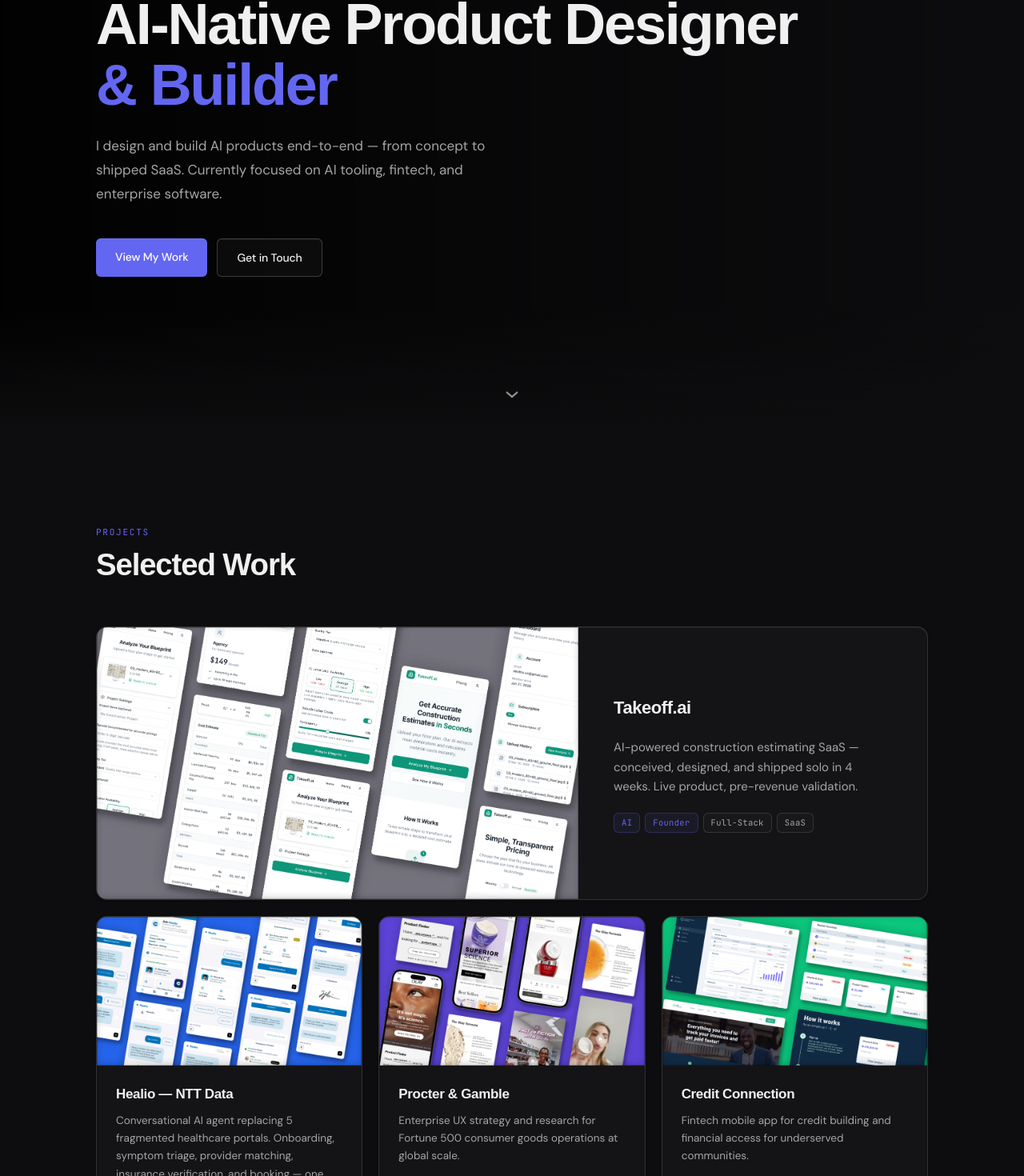
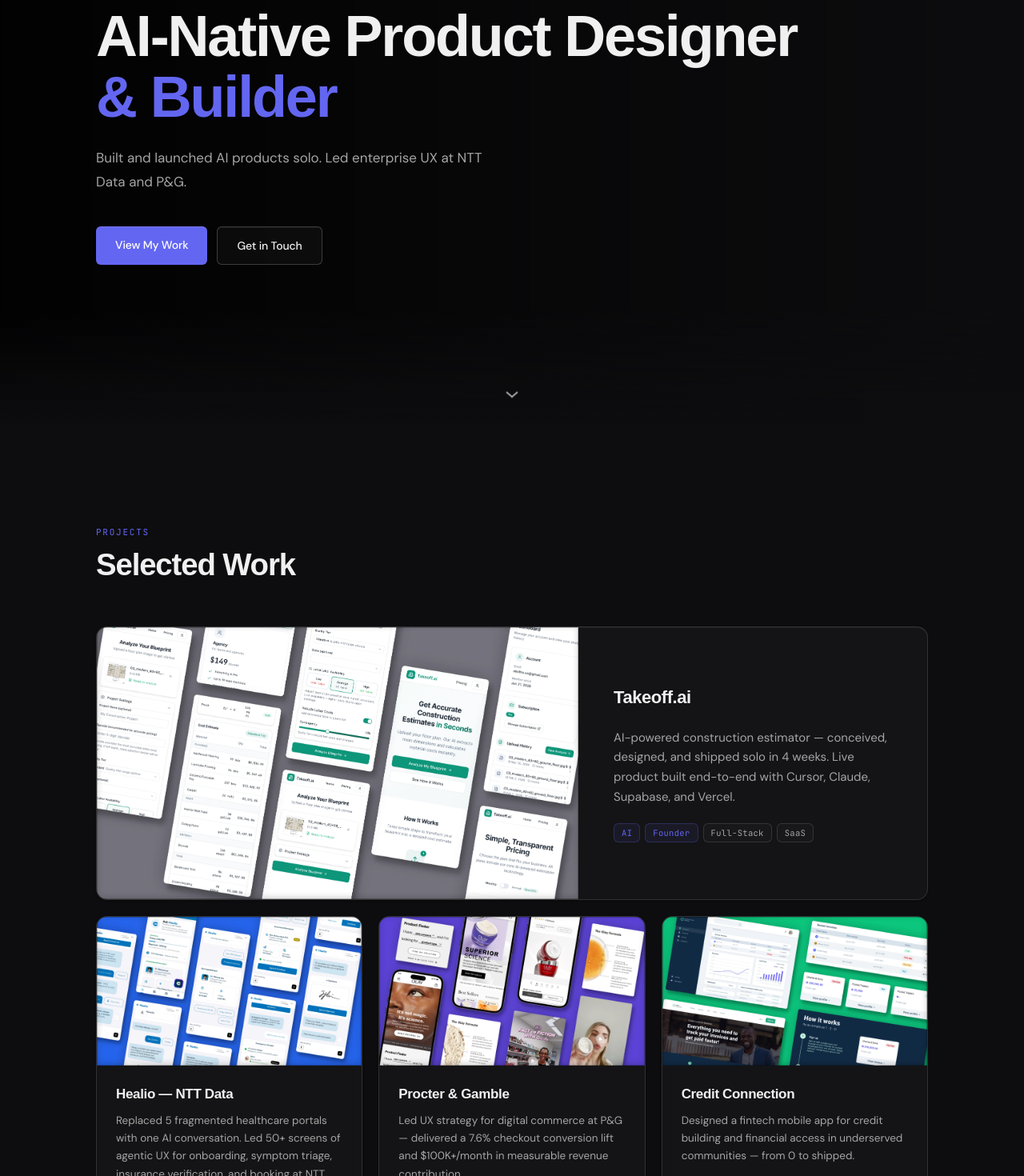
Before and after one commit to abotha-dev/andre-botha-portfolio, a React (Vite) app: page / in a window 1280 px wide. Shown: the part 263-1733 px from the top of the page at 80% size. Built offline with nearby package versions, Linux system fonts and the light colour scheme; a web font is replaced by a local one.

Commit message:
copy: sharpen hero proof statement and outcome-driven card descriptions

```diff
--- a/src/components/CCCaseStudy.tsx
+++ b/src/components/CCCaseStudy.tsx
@@ -159,6 +159,15 @@
             <div className="img-panel"><div style={{ background: '#0d0d1a', border: '1px solid rgba(255,255,255,0.06)', borderRadius: '12px', padding: '1rem' }}><img src="/assets/credit-connection/cc_slide_2.png" alt="CreditConnection final screen 3" /></div></div>
           </div>
 
+          <div style={{ marginTop: '3rem', padding: '2rem', borderRadius: '16px', border: '1px solid rgba(99,102,241,0.2)', background: 'rgba(99,102,241,0.08)', display: 'flex', flexWrap: 'wrap', gap: '1.5rem', alignItems: 'center', justifyContent: 'space-between' }}>
+            <div>
+              <h3 style={{ fontSize: '1.25rem', fontWeight: 600, marginBottom: '0.5rem', color: 'var(--text)' }}>Let&apos;s work together</h3>
+              <p style={{ fontSize: '0.95rem', color: 'var(--text-muted)', margin: 0, maxWidth: '520px' }}>
+                Have a product or team that could use AI-native design and execution? I&apos;d love to help.
+              </p>
+            </div>
+            <a href="/#contact" className="btn-primary" style={{ whiteSpace: 'nowrap' }}>Get in touch</a>
+          </div>
           <button className="back-btn" onClick={onBack} style={{ marginTop: '3rem' }}>
             <svg width="14" height="14" viewBox="0 0 14 14" fill="none">
               <path d="M9 2 L4 7 L9 12" stroke="currentColor" strokeWidth="1.5" strokeLinecap="round" strokeLinejoin="round"/>
--- a/src/components/Hero.tsx
+++ b/src/components/Hero.tsx
@@ -43,8 +43,7 @@
           animate={{ opacity: 1, y: 0 }}
           transition={{ duration: 0.6, delay: 0.7 }}
         >
-          I design and build AI products end-to-end — from concept to shipped SaaS.
-          Currently focused on AI tooling, fintech, and enterprise software.
+          Built and launched AI products solo. Led enterprise UX at NTT Data and P&G.
         </motion.p>
 
         <motion.div
--- a/src/components/NTTDataCaseStudy.tsx
+++ b/src/components/NTTDataCaseStudy.tsx
@@ -311,6 +311,15 @@
             </a>
           </div>
 
+          <div style={{ marginTop: '3rem', padding: '2rem', borderRadius: '16px', border: '1px solid rgba(99,102,241,0.2)', background: 'rgba(99,102,241,0.08)', display: 'flex', flexWrap: 'wrap', gap: '1.5rem', alignItems: 'center', justifyContent: 'space-between' }}>
+            <div>
+              <h3 style={{ fontSize: '1.25rem', fontWeight: 600, marginBottom: '0.5rem', color: 'var(--text)' }}>Let&apos;s work together</h3>
+              <p style={{ fontSize: '0.95rem', color: 'var(--text-muted)', margin: 0, maxWidth: '520px' }}>
+                Have a product or team that could use AI-native design and execution? I&apos;d love to help.
+              </p>
+            </div>
+            <a href="/#contact" className="btn-primary" style={{ whiteSpace: 'nowrap' }}>Get in touch</a>
+          </div>
           <button className="back-btn" onClick={onBack} style={{ marginTop: '3rem' }}>
             <svg width="14" height="14" viewBox="0 0 14 14" fill="none">
               <path d="M9 2 L4 7 L9 12" stroke="currentColor" strokeWidth="1.5" strokeLinecap="round" strokeLinejoin="round"/>
--- a/src/components/PGCaseStudy.tsx
+++ b/src/components/PGCaseStudy.tsx
@@ -149,6 +149,15 @@
             <div className="img-panel"><div style={{ background: '#0d0d1a', border: '1px solid rgba(255,255,255,0.06)', borderRadius: '12px', padding: '1rem' }}><img src="/assets/pg/pg_slide_6.avif" alt="Olay launch result" /></div></div>
           </div>
 
+          <div style={{ marginTop: '3rem', padding: '2rem', borderRadius: '16px', border: '1px solid rgba(99,102,241,0.2)', background: 'rgba(99,102,241,0.08)', display: 'flex', flexWrap: 'wrap', gap: '1.5rem', alignItems: 'center', justifyContent: 'space-between' }}>
+            <div>
+              <h3 style={{ fontSize: '1.25rem', fontWeight: 600, marginBottom: '0.5rem', color: 'var(--text)' }}>Let&apos;s work together</h3>
+              <p style={{ fontSize: '0.95rem', color: 'var(--text-muted)', margin: 0, maxWidth: '520px' }}>
+                Have a product or team that could use AI-native design and execution? I&apos;d love to help.
+              </p>
+            </div>
+            <a href="/#contact" className="btn-primary" style={{ whiteSpace: 'nowrap' }}>Get in touch</a>
+          </div>
           <button className="back-btn" onClick={onBack} style={{ marginTop: '3rem' }}>
             <svg width="14" height="14" viewBox="0 0 14 14" fill="none">
               <path d="M9 2 L4 7 L9 12" stroke="currentColor" strokeWidth="1.5" strokeLinecap="round" strokeLinejoin="round"/>
--- a/src/components/TakeoffCaseStudy.tsx
+++ b/src/components/TakeoffCaseStudy.tsx
@@ -471,6 +471,16 @@
           </div>
         </div>
 
+          <div style={{ marginTop: '3rem', padding: '2rem', borderRadius: '16px', border: '1px solid rgba(99,102,241,0.2)', background: 'rgba(99,102,241,0.08)', display: 'flex', flexWrap: 'wrap', gap: '1.5rem', alignItems: 'center', justifyContent: 'space-between' }}>
+            <div>
+              <h3 style={{ fontSize: '1.25rem', fontWeight: 600, marginBottom: '0.5rem', color: 'var(--text)' }}>Let&apos;s work together</h3>
+              <p style={{ fontSize: '0.95rem', color: 'var(--text-muted)', margin: 0, maxWidth: '520px' }}>
+                Have a product or team that could use AI-native design and execution? I&apos;d love to help.
+              </p>
+            </div>
+            <a href="/#contact" className="btn-primary" style={{ whiteSpace: 'nowrap' }}>Get in touch</a>
+          </div>
+
       </div>
     </div>
   )
--- a/src/components/Work.tsx
+++ b/src/components/Work.tsx
@@ -30,7 +30,7 @@
                 <h3 className="card-title">Takeoff.ai</h3>
                 <span className="card-arrow">→</span>
               </div>
-              <p className="card-desc">AI-powered construction estimating SaaS — conceived, designed, and shipped solo in 4 weeks. Live product, pre-revenue validation.</p>
+              <p className="card-desc">AI-powered construction estimator — conceived, designed, and shipped solo in 4 weeks. Live product built end-to-end with Cursor, Claude, Supabase, and Vercel.</p>
               <div className="card-tags">
                 <span className="tag accent">AI</span>
                 <span className="tag accent">Founder</span>
@@ -50,7 +50,7 @@
                 <h3 className="card-title">Healio — NTT Data</h3>
                 <span className="card-arrow">→</span>
               </div>
-              <p className="card-desc">Conversational AI agent replacing 5 fragmented healthcare portals. Onboarding, symptom triage, provider matching, insurance verification, and booking — one conversation.</p>
+              <p className="card-desc">Replaced 5 fragmented healthcare portals with one AI conversation. Led 50+ screens of agentic UX for onboarding, symptom triage, insurance verification, and booking at NTT Data.</p>
               <div className="card-tags">
                 <span className="tag accent">AI Agent</span>
                 <span className="tag accent">Healthcare</span>
@@ -69,7 +69,7 @@
                 <h3 className="card-title">Procter &amp; Gamble</h3>
                 <span className="card-arrow">→</span>
               </div>
-              <p className="card-desc">Enterprise UX strategy and research for Fortune 500 consumer goods operations at global scale.</p>
+              <p className="card-desc">Led UX strategy for digital commerce at P&G — delivered a 7.6% checkout conversion lift and $100K+/month in measurable revenue contribution.</p>
               <div className="card-tags">
                 <span className="tag">Enterprise</span>
                 <span className="tag">UX Research</span>
@@ -87,7 +87,7 @@
                 <h3 className="card-title">Credit Connection</h3>
                 <span className="card-arrow">→</span>
               </div>
-              <p className="card-desc">Fintech mobile app for credit building and financial access for underserved communities.</p>
+              <p className="card-desc">Designed a fintech mobile app for credit building and financial access in underserved communities — from 0 to shipped.</p>
               <div className="card-tags">
                 <span className="tag">Fintech</span>
                 <span className="tag">Mobile</span>
```
